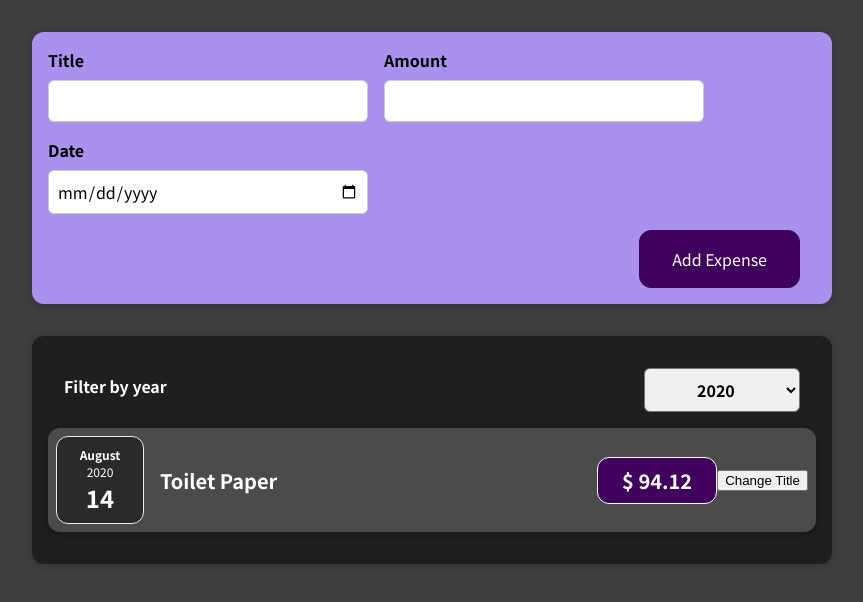
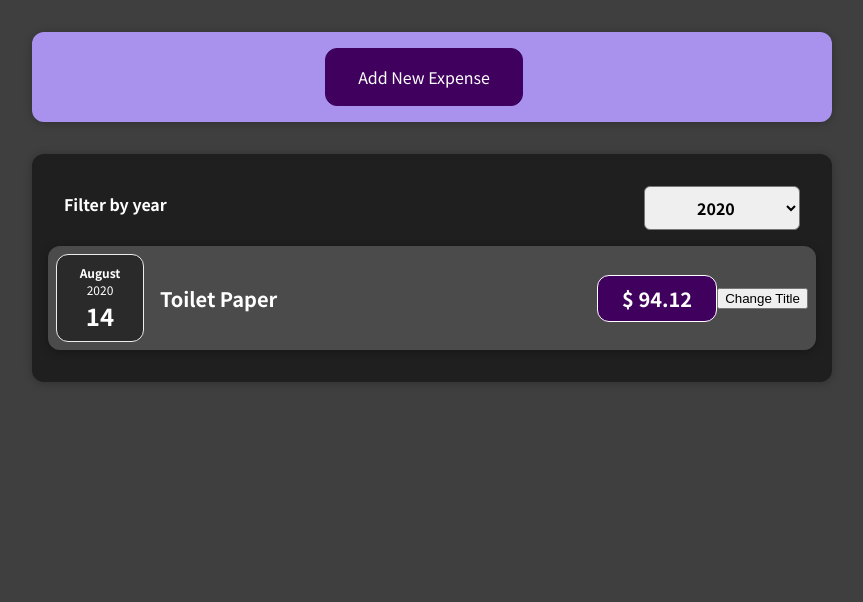
Before and after one commit to FX16212/Review-Lab-RJS301x-Funix, a React (Create React App) app: page / in a window 1280 px wide. Shown: the top 602 px of the page, without its empty margins (208-1071 px from the left). Built offline with nearby package versions, Linux system fonts and the light colour scheme.

Commit message:
Finish LAB04_2

```diff
--- a/src/App.js
+++ b/src/App.js
@@ -1,10 +1,9 @@
-import React from 'react';
+import React, { useState } from 'react';
 
 import NewExpense from './components/NewExpense/NewExpense';
 import Expenses from './components/Expenses/Expenses';
 
-const App = () => {
-	const expenses = [
+const DUMMY_EXPENSES = [
 	{
 		id: 'e1',
 		title: 'Toilet Paper',
@@ -26,9 +25,13 @@
 	},
 ];
 
+const App = () => {
+	const [expenses, setExpenses] = useState(DUMMY_EXPENSES);
+
 	const addExpenseHandler = (expense) => {
-		console.log('In App.js');
-		console.log(expense);
+		setExpenses((prevExpenses) => {
+			return [expense, ...prevExpenses];
+		});
 	};
 
 	return (
--- a/src/components/NewExpense/ExpenseForm.js
+++ b/src/components/NewExpense/ExpenseForm.js
@@ -67,6 +67,9 @@
 				</div>
 			</div>
 			<div className="new-expense__actions">
+				<button type="button" onClick={props.onCancel}>
+					Cancel
+				</button>
 				<button type="submit">Add Expense</button>
 			</div>
 		</form>
--- a/src/components/NewExpense/NewExpense.js
+++ b/src/components/NewExpense/NewExpense.js
@@ -1,20 +1,39 @@
-import React from 'react';
+import React, { useState } from 'react';
 
 import ExpenseForm from './ExpenseForm';
 import './NewExpense.css';
 
 const NewExpense = (props) => {
+	const [isEditing, setIsEditing] = useState(false);
+
 	const saveExpenseDataHandler = (enteredExpenseData) => {
 		const expenseData = {
 			...enteredExpenseData,
 			id: Math.random().toString(),
 		};
 		props.onAddExpense(expenseData);
+		setIsEditing(false);
+	};
+
+	const startEditingHandler = () => {
+		setIsEditing(true);
+	};
+
+	const stopEditingHandler = () => {
+		setIsEditing(false);
 	};
 
 	return (
 		<div className="new-expense">
-			<ExpenseForm onSaveExpenseData={saveExpenseDataHandler} />
+			{!isEditing && (
+				<button onClick={startEditingHandler}>Add New Expense</button>
+			)}
+			{isEditing && (
+				<ExpenseForm
+					onSaveExpenseData={saveExpenseDataHandler}
+					onCancel={stopEditingHandler}
+				/>
+			)}
 		</div>
 	);
 };
```
Also changed, not shown: 1 other file (tests, documents, lock files or other folders). Lines whose indentation alone changed are shown as unchanged.
